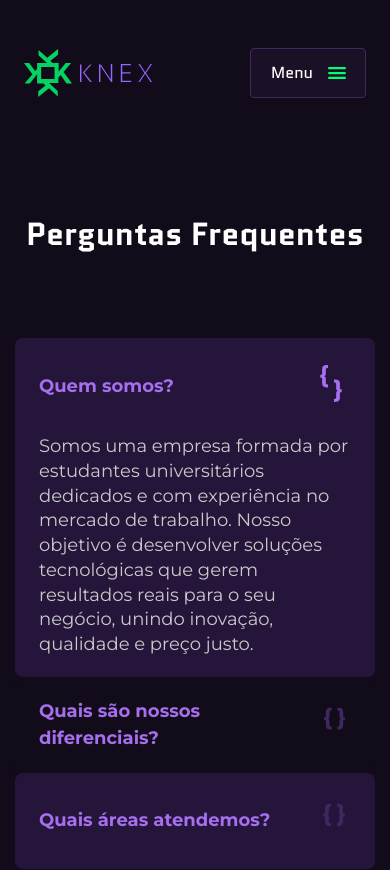
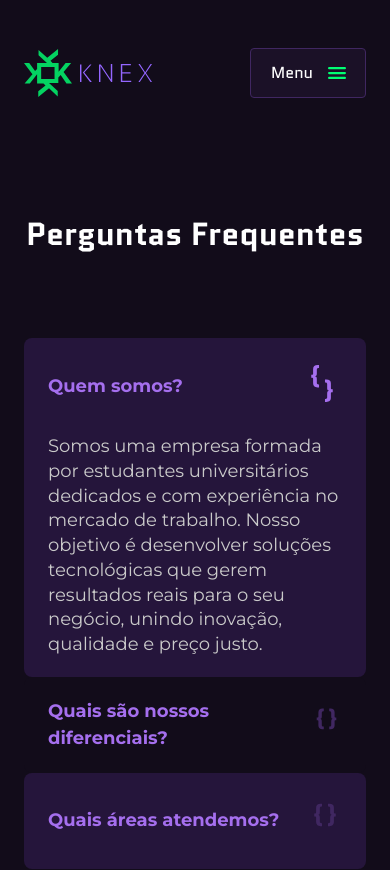
Before and after one commit to knex-projects/NewKnex-lp, a Next.js app: page /faq in a window 390 px wide. Shown: the top 870 px of the page. Built offline with nearby package versions, Linux system fonts and the light colour scheme.

Commit message:
fix(faqsection/portfoliosection/teamsection): aprimoramentos de responsividade, fluidez e animação na Landing Page

```diff
--- a/src/components/section/faqsection.tsx
+++ b/src/components/section/faqsection.tsx
@@ -2,7 +2,7 @@
 
 import { useState } from "react";
 import Image from "next/image";
-import { faqDesktopOpenIcon, faqMobileOpenIcon, faqMobileClosedIcon } from "@/public/assets";
+import { faqMobileOpenIcon, faqMobileClosedIcon } from "@/public/assets";
 export const FAQSection = () => {
   const faqs = [
     {
@@ -59,25 +59,20 @@ export const FAQSection = () => {
             return (
               <div
                 key={index}
-                className={`w-[360px] lg:w-full lg:max-w-[1440px] flex flex-col lg:gap-[8px] justify-center rounded-[8px] ${
+                className={`w-[360px] max-w-full min-[430px]:w-full lg:max-w-[1440px] flex flex-col lg:gap-[8px] justify-center rounded-[8px] ${
                   isAlternate ? "bg-[var(--color-BackGround)]" : "bg-[var(--color-P1)]"
                 }`}
               >
                 <div
-                  className="h-[96px] lg:h-[118px] px-[24px] flex justify-between items-center w-full cursor-pointer lg:cursor-default"
+                  className="h-[96px] lg:h-[118px] px-[24px] flex justify-between items-center w-full cursor-pointer"
                   onClick={() => setOpenIndex(isOpen ? null : index)}
                 >
                   <h3 className="font-montserrat font-semibold text-[18px] lg:text-[24px] text-[var(--color-P5)]">
                     {faq.question}
                   </h3>
 
-                  {/* Desktop Icon (Always Open) */}
-                  <div className="hidden lg:block relative">
-                    <Image src={faqDesktopOpenIcon} alt="Abrir" width={34} height={46} />
-                  </div>
-
-                  {/* Mobile Icon (Animated crossfade) */}
-                  <div className="relative w-[34px] h-[43px] flex items-center justify-center lg:hidden">
+                  {/* Icon (Animated crossfade) */}
+                  <div className="relative w-[34px] h-[43px] flex items-center justify-center">
                     {/* Open SVG */}
                     <Image
                       src={faqMobileOpenIcon}
@@ -98,7 +93,7 @@ export const FAQSection = () => {
 
                 {/* Animated Accordion Body */}
                 <div
-                  className={`grid transition-[grid-template-rows,opacity] duration-300 ease-in-out w-full lg:grid-rows-[1fr] lg:opacity-100 ${
+                  className={`grid transition-[grid-template-rows,opacity] duration-300 ease-in-out w-full ${
                     isOpen ? 'grid-rows-[1fr] opacity-100' : 'grid-rows-[0fr] opacity-0'
                   }`}
                 >
--- a/src/components/section/portfoliosection.tsx
+++ b/src/components/section/portfoliosection.tsx
@@ -86,7 +86,7 @@ export const PortfolioSection = () => {
         <header className="animate-[portfolioReveal_820ms_cubic-bezier(0.22,1,0.36,1)_both]">
           <h2
             id="portfolio-heading"
-            className="whitespace-nowrap text-center font-quantico text-[32px] font-bold leading-tight text-W6 sm:text-left sm:text-[40px] lg:text-[48px] xl:pl-32"
+            className="whitespace-nowrap text-center font-quantico text-[clamp(26px,7.5vw,32px)] font-bold leading-tight text-W6 sm:text-left sm:text-[40px] lg:text-[48px] xl:pl-32"
           >
             Confira nosso <span className="text-G5">portfólio</span>
           </h2>
--- a/src/components/section/team/teamsection.tsx
+++ b/src/components/section/team/teamsection.tsx
@@ -36,7 +36,7 @@ export const TeamSection = () => {
         <header className="animate-[portfolioReveal_820ms_cubic-bezier(0.22,1,0.36,1)_both]">
           <h2
             id="team-heading"
-            className="whitespace-nowrap text-center font-quantico text-[32px] font-bold leading-tight text-W6 sm:text-[40px] lg:text-[48px]"
+            className="whitespace-nowrap text-center font-quantico text-[clamp(26px,7.5vw,32px)] font-bold leading-tight text-W6 sm:text-[40px] lg:text-[48px]"
           >
             Conheça a nossa <span className="text-G5">equipe</span>
           </h2>
```
